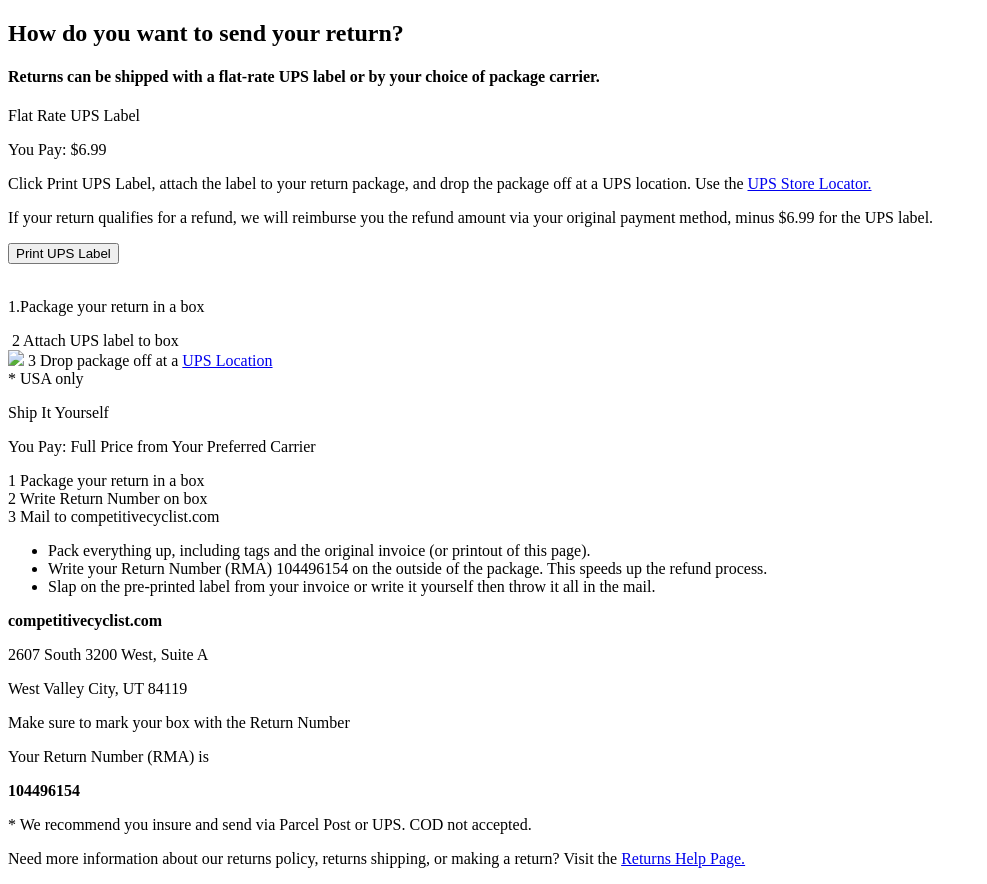
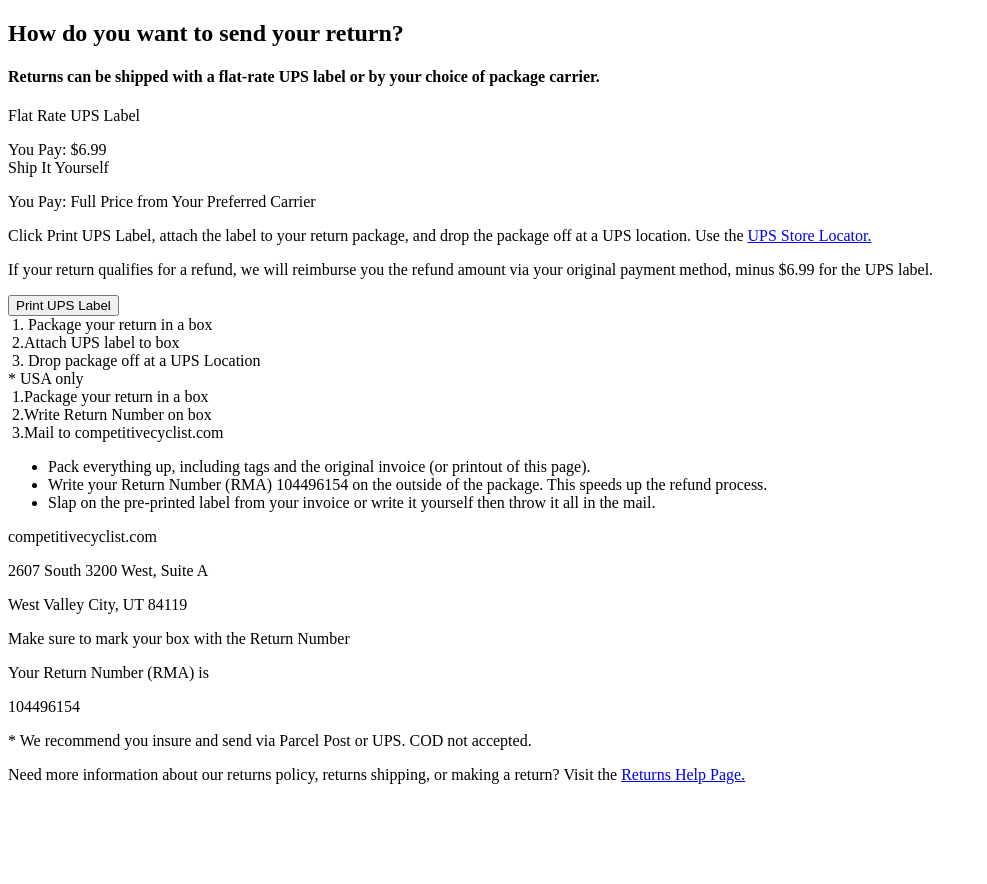
Before and after one commit to NycollSM/shipping, a website: page shipping.html in a window 1280 px wide. Shown: the whole page, without its empty margins (0-987 px from the left). After the commit the page ends 800 px from the top, so only its background shows below. Drawn offline with nearby package versions, Linux system fonts and the light colour scheme; files that its build step writes are made by us from their sources.

Commit message:
correct markup

```diff
--- a/shipping.html
+++ b/shipping.html
@@ -9,99 +9,80 @@
     <script src="main.js"></script>
 </head>
 <body>
-    <div class="main-content">
+    <div class="main-container">
         <h2>How do you want to send your return?</h2>
         <h4>Returns can be shipped with a flat-rate UPS label or by your choice of package carrier.</h4>
 
+        <div class="ui-shipping-info-container js-tabs">
           <div id="tab1">
             <p>Flat Rate UPS Label</p>
-                <p >You Pay: $6.99</p>
+            <span class="small">You Pay: $6.99</span>
           </div>
-
-            <div class="tab-content tab1 ui-tabs-panel">
-            <p>Click Print UPS Label, attach the label to your return package, and drop the package off at a UPS location. Use the <a href="https://www.ups.com/dropoff" target="_blank">UPS Store Locator.</a></p>
-            <p>
-              If your return qualifies for a refund, we will reimburse you the refund amount via your original payment method, minus $6.99 for the UPS label.
-            </p>
-            <button>Print UPS Label</button>
-          </div>
-          <div class="steps">
-            <div class="step">
-                <img class="icon step1__item"></img>
-                <p>1.Package your return in a box</p>
-            </div>
-            <div class="step">
-                  <img class="icon step2__item"></img >
-                  <span class="big-number">2</span>
-                  Attach UPS label to box
-            </div>
-            <div class="step">
-                  <img src="#" class="icon step3__item"></img>
-                  <span class="big-number">3</span>
-                  Drop package off at a <a href="https://www.ups.com/dropoff" target="_blank">UPS Location</a>
-            </div>
-                <span class="tiny">* USA only</span>
+          <div id="tab2">
+            <p">Ship It Yourself</p>
+            <span class="small">You Pay: Full Price from Your Preferred Carrier</span>
           </div>
 
 
-
-
-
-
-
-            <!--div 2-->
-            <div id="tab2">
-                <p>Ship It Yourself</p>
-                <p>You Pay: Full Price from Your Preferred Carrier</p>
+          <div id="tab1--content" class="tab1-content tab1 ui-tabs-panel">
+            <p>Click Print UPS Label, attach the label to your return package, and drop the package off at a UPS location. Use the <a href="https://www.ups.com/dropoff" target="_blank">UPS Store Locator.</a></p>
+            <p>If your return qualifies for a refund, we will reimburse you the refund amount via your original payment method, minus $6.99 for the UPS label.</p>
+            <button>Print UPS Label</button>
+            <div class="tab1__steps">
+              <div class="step__item">
+                <img src="" class="step__icon"></img>
+                <span>1. Package your return in a box</span>
               </div>
-          </ul>
-
-
-          <div id="tabs-2" class="tab-content tab2 ui-tabs-panel">
-            <div class="steps">
-              <div class="step">
-                <div class="icon box-icon"></div>
-                <span class="big-number">1</span>
-                Package your return in a box
+              <div class="step__item">
+                <img src="" class="step__icon"></img>
+                <span>2.Attach UPS label to box</span>
               </div>
-              <div class="step">
-                <div class="icon pen-icon"></div>
-                <span class="big-number">2</span>
-                Write Return Number on box
+              <div class="step__item">
+                <img  src="" class="step__icon"></img>
+                <span>3. Drop package off at a UPS Location</span>
               </div>
-              <div class="step">
-                <div class="icon mailbox-icon"></div>
-                <span class="big-number">3</span>
-                Mail to <span class="shipping-site-url">competitivecyclist.com</span>
+            </div>
+            <span class="reminder--step1">* USA only</span>
           </div>
 
-              <div class="left-col">
+          <div id="tab2--content" class="tab-content tab2 ui-tabs-panel">
+            <div class="step__item">
+              <div class="step__item--tab2">
+                <img src="" class="icon box-icon">
+                <span>1.Package your return in a box</span>
+              </div>
+              <div class="step__item--tab2">
+                <img src="" alt="" >
+                <span class="big-number">2.Write Return Number on box</span>
+              </div>
+              <div class="step__item--tab2">
+                <img src="" alt="">
+                <span class="big-number">3.Mail to competitivecyclist.com</span>
+              </div>
               <ul class="instructions">
                 <li>Pack everything up, including tags and the original invoice (or printout of this page).</li>
                 <li>Write your Return Number (RMA) 104496154 on the outside of the package. This speeds up the refund process.</li>
                 <li>Slap on the pre-printed label from your invoice or write it yourself then throw it all in the mail.</li>
               </ul>
                 <div class="address">
-                  <p><b class="shipping-site-url">competitivecyclist.com</b></p>
+                  <p class="adrress__direction">competitivecyclist.com</p>
                   <p>2607 South 3200 West, Suite A</p>
                   <p>West Valley City, UT 84119</p>
                 </div>
               </div>
-              <div class="right-col">
-                <div class="rma-box">
-                  <p class="rma-box-notice">Make sure to mark your box with the Return Number</p>
-                  <p class="rma-box-label">Your Return Number (RMA) is</p>
-                  <p class="rma-box-number"><b>104496154</b></p>
+
+              <div class="right--colum">
+                <div class="text__content--item">
+                  <p>Make sure to mark your box with the Return Number</p>
+                  <p class="text__content--item">Your Return Number (RMA) is</p>
+                  <p class="text__content--item">104496154</p>
                 </div>
-                <span class="tiny">* We recommend you insure and send via Parcel Post or UPS. COD not accepted.</span>
+                <span class="reminder">* We recommend you insure and send via Parcel Post or UPS. COD not accepted.</span>
               </div>
             </div>
           </div>
-
-          <p class="notice">
-            Need more information about our returns policy, returns shipping, or making a return? Visit the <a href="#">Returns Help Page.</a>
-          </p>
-
+          <p class="notice">Need more information about our returns policy, returns shipping, or making a return? Visit the <a href="#">Returns Help Page.</a></p>
+        </div>
       </div>
 </body>
 </html>
--- a/shipping.txt
+++ b/shipping.txt
@@ -25,8 +25,8 @@
       <p>
         If your return qualifies for a refund, we will reimburse you the refund amount via your original payment method, minus $6.99 for the UPS label.
       </p>
-      <p class="shipping-print-action">
-        <a href="#" class="btn btn--primary qa-create-ups-label">Print UPS Label</a>
+      <p class="shipping-print-action"> cambiar por un boton por semantica
+        <a href="#" class="btn btn--primary qa-create-ups-label">Print UPS Label</a> eliminar <a>
       </p>
 
       <div class="steps">
```
Lines whose indentation alone changed are shown as unchanged.
